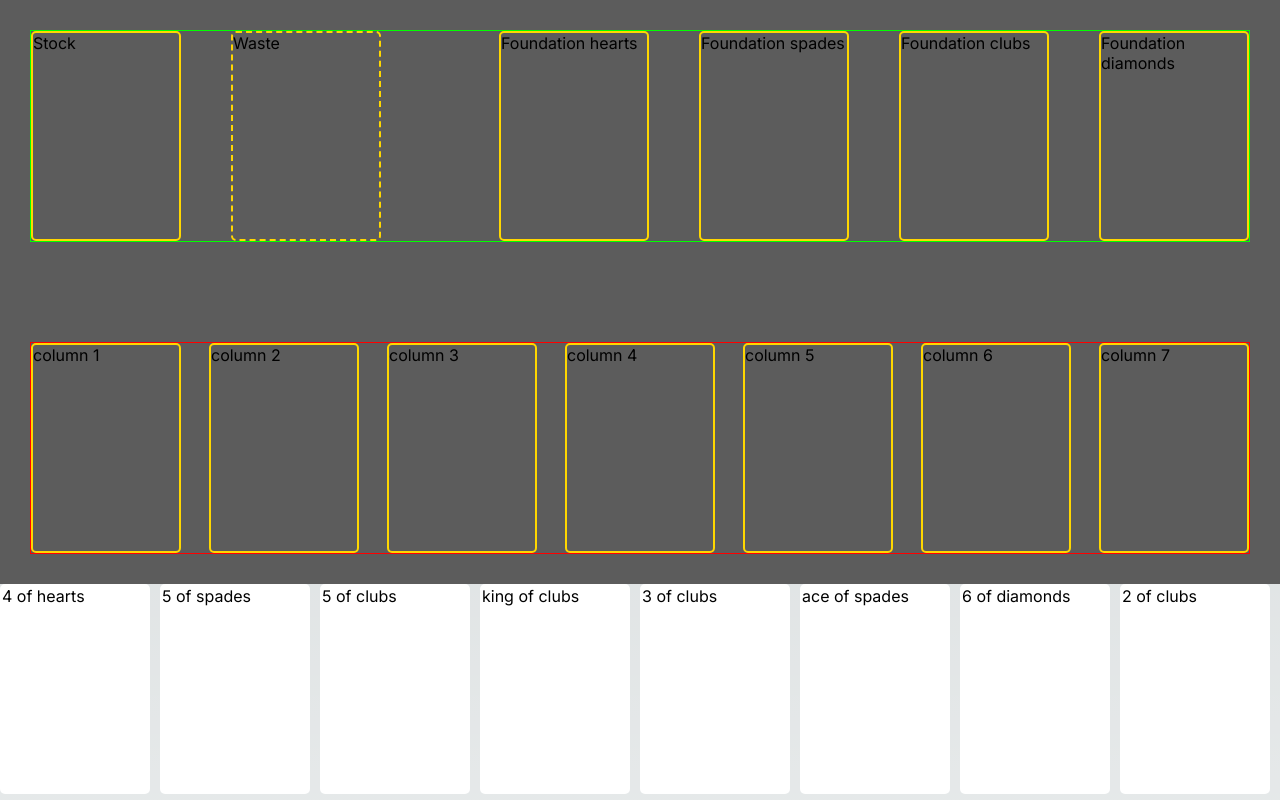
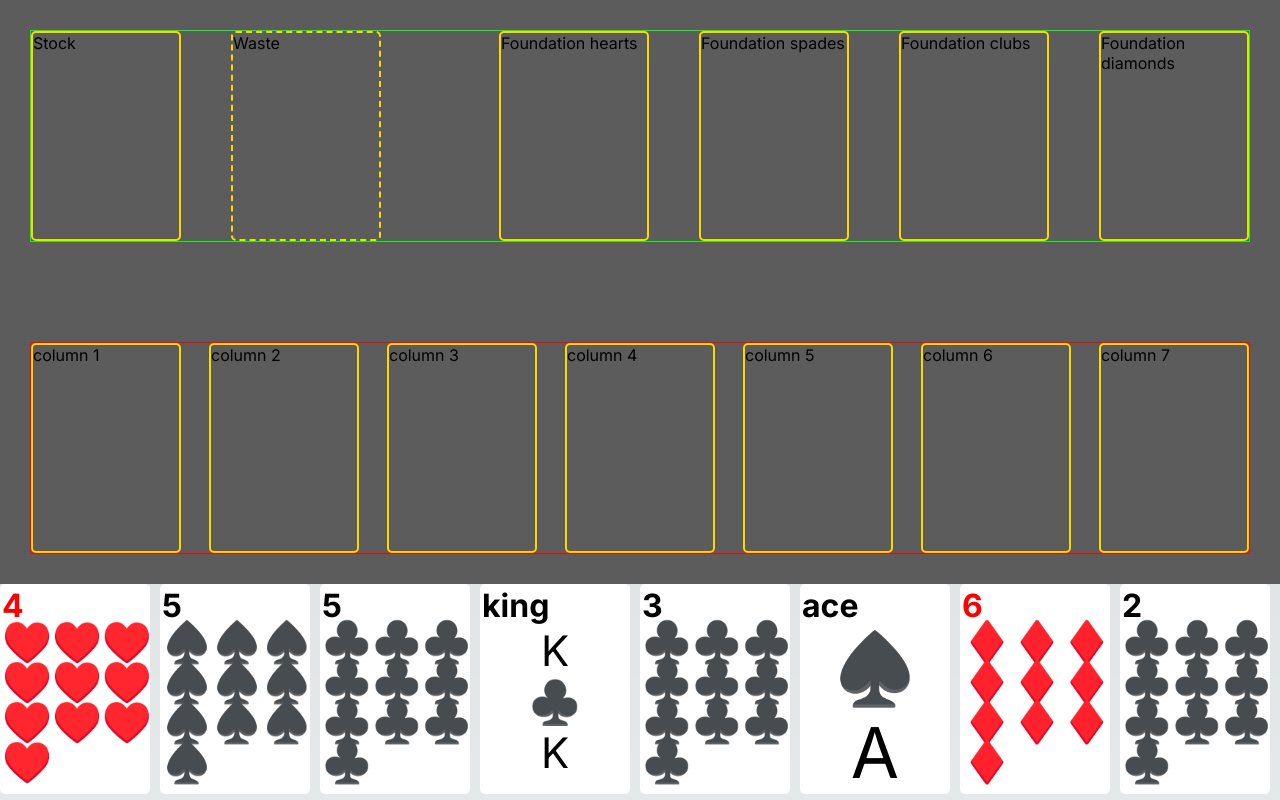
Before and after one commit to judeclark19/v-cell, a Next.js app: page / in a window 1280 px wide. Shown: the top 800 px of the page. Built offline with nearby package versions, Linux system fonts and the light colour scheme.

Commit message:
progress

```diff
--- a/components/Board/Board.tsx
+++ b/components/Board/Board.tsx
@@ -15,7 +15,6 @@ const Board = observer(() => {
 
   useEffect(() => {
     gameState.shuffleDeck();
-    console.log("the deck has been shuffled", gameState.deck);
   }, []);
 
   return (
@@ -42,7 +41,7 @@ const Board = observer(() => {
       </BoardContainer>
 
       <div style={{ display: "flex", gap: "10px", flexWrap: "wrap" }}>
-        {gameState.deck.map((card) => (
+        {gameState.deck.map((card, idx) => (
           <CardUI key={`${card.value}_of_${card.suit}`} card={card} />
         ))}
       </div>
--- /dev/null
+++ b/components/Card/CardUI.styles.tsx
@@ -0,0 +1,70 @@
+import styled from "styled-components";
+import { Suit, Value } from "@/logic/types";
+
+export const CardStyle = styled.div<{ $suit: Suit; $value: Value }>`
+  background-color: white;
+  color: black;
+  border: 2px solid transparent;
+  border-radius: 5px;
+  height: 210px;
+  width: 150px;
+  color: ${(props) =>
+    props.$suit === "hearts" || props.$suit === "diamonds" ? "red" : "black"};
+
+  display: flex;
+  flex-direction: column;
+
+  .emojis {
+    flex-grow: 1;
+    font-size: ${(props) => {
+      switch (props.$value) {
+        case "ace":
+          return "70px";
+        case "jack":
+        case "queen":
+        case "king":
+          return "42px";
+        default:
+          return "40px";
+      }
+    }};
+    display: ${(props) => {
+      switch (props.$value) {
+        case "ace":
+        case "jack":
+        case "queen":
+        case "king":
+          return "flex";
+        default:
+          return "grid";
+      }
+    }};
+
+    ${(props) => {
+      switch (props.$value) {
+        case "ace":
+        case "jack":
+        case "queen":
+        case "king":
+          return `
+                    flex-direction: column;
+                    align-items: center;
+                    `;
+        default:
+          return `
+                          grid-template-columns: repeat(3, 1fr);
+          grid-auto-rows: 40px;
+
+          div {
+            display: grid;
+
+            span {
+              justify-self: center;
+              margin-top: -8px;
+            }
+          }
+            `;
+      }
+    }}
+  }
+`;
--- a/components/Card/CardUI.tsx
+++ b/components/Card/CardUI.tsx
@@ -1,24 +1,64 @@
 import gameState from "@/logic/GameState";
-import { CardType } from "@/logic/types";
+import { CardType, Value } from "@/logic/types";
 import React from "react";
-import styled from "styled-components";
+import { CardStyle } from "./CardUI.styles";
 
-const CardStyle = styled.div`
-  background-color: white;
-  color: black;
-  border: 2px solid transparent;
-  border-radius: 5px;
-  height: 210px;
-  width: 150px;
-`;
+export default function CardUI({ card }: { card: CardType }) {
+  let suitIcon = "";
 
-export default function Card({ card }: { card: CardType }) {
+  switch (card.suit) {
+    case "hearts":
+      suitIcon = "♥️";
+      break;
+    case "spades":
+      suitIcon = "♠️";
+      break;
+    case "clubs":
+      suitIcon = "♣️";
+      break;
+    case "diamonds":
+      suitIcon = "♦️";
+      break;
+  }
+
+  function createIcons() {
+    const icons = [];
+
+    const maxIndex = gameState.values.indexOf("10") + 1;
+
+    if (card.value === "ace") {
+      icons.push(suitIcon, "A");
+    } else if (card.value === "jack") {
+      icons.push("J", suitIcon, "J");
+    } else if (card.value === "queen") {
+      icons.push("Q", suitIcon, "Q");
+    } else if (card.value === "king") {
+      icons.push("K", suitIcon, "K");
+    } else {
+      for (let i = 0; i < maxIndex; i++) {
+        icons.push(suitIcon);
+      }
+    }
+
+    return icons;
+  }
+
   return (
     <CardStyle
+      key={`${card.value}_of_${card.suit}`}
       id={`${card.value}_of_${card.suit}`}
       data-testid={`${card.value}_of_${card.suit}`}
+      $suit={card.suit}
+      $value={card.value}
     >
-      {card.value} of {card.suit}
+      <h1>{card.value}</h1>
+      <div className="emojis">
+        {createIcons().map((icon) => (
+          <div>
+            <span>{icon}</span>
+          </div>
+        ))}
+      </div>
     </CardStyle>
   );
 }
--- a/logic/GameState.tsx
+++ b/logic/GameState.tsx
@@ -1,11 +1,11 @@
 import CardClass from "@/components/Card/CardClass";
-import { CardType } from "./types";
+import { CardType, SuitsArray, ValuesArray } from "./types";
 import { makeAutoObservable } from "mobx";
 
 export class GameState {
   deck: CardType[] = [];
-  suits = ["hearts", "spades", "clubs", "diamonds"];
-  values = [
+  suits: SuitsArray = ["hearts", "spades", "clubs", "diamonds"];
+  values: ValuesArray = [
     "ace",
     "2",
     "3",
```
Also changed, not shown: components/Card/CardClass.tsx (+5 -3 lines), logic/types.tsx (+35 -2 lines).
